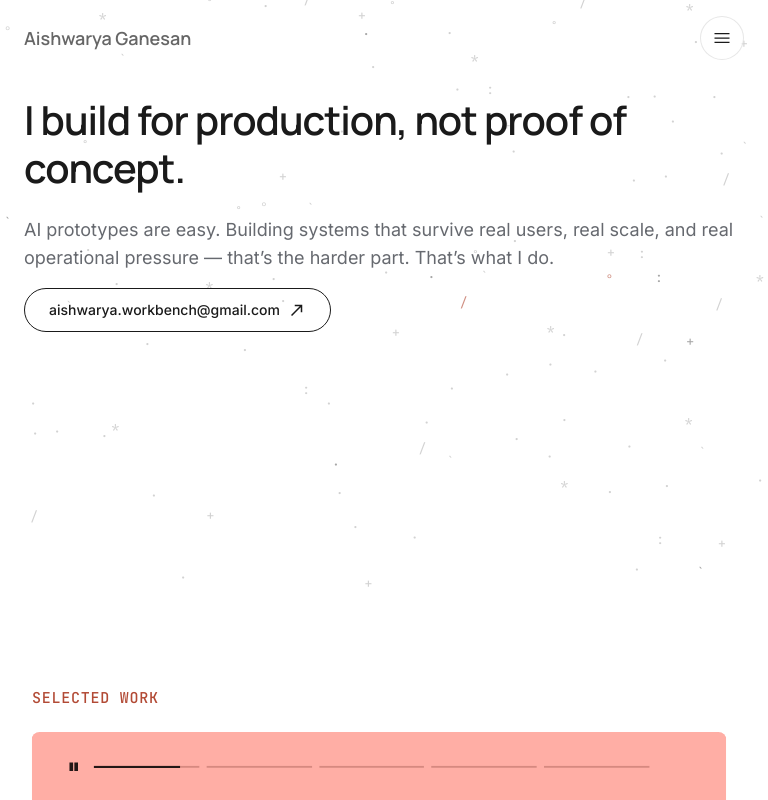
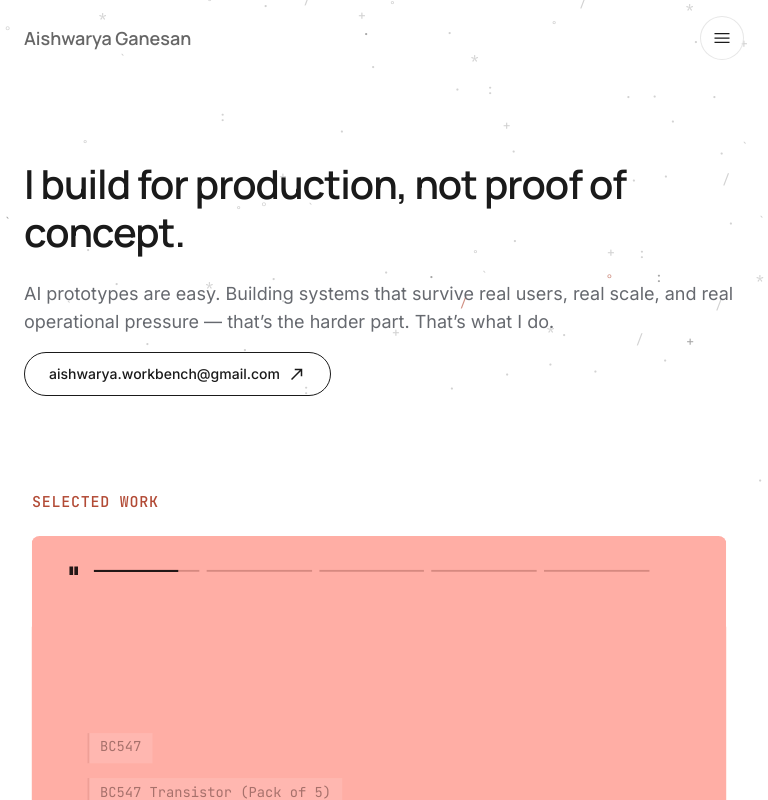
Before and after one commit to 95-ag/ag-portfolio, a Next.js app: page / in a window 768 px wide. Shown: the top 800 px of the page. Built offline with nearby package versions, Linux system fonts and the light colour scheme.

Commit message:
fix: close the stacked home hero up to its content and give mid tiers more top space

```diff
--- a/src/app/page.tsx
+++ b/src/app/page.tsx
@@ -46,12 +46,12 @@ export default function HomePage() {
         <div
           data-home-body
           data-scroll-top="off"
-          className="flex flex-col gap-[var(--spacing-4xl)] pt-[var(--spacing-xl)] pb-[var(--spacing-xl)] min-[861px]:pt-[var(--spacing-4xl)] md:gap-[calc(var(--spacing-4xl)+var(--spacing-3xl))] stack:gap-0"
+          className="flex flex-col gap-[var(--spacing-4xl)] pt-[var(--spacing-xl)] pb-[var(--spacing-xl)] md:pt-[var(--spacing-4xl)] md:gap-[calc(var(--spacing-4xl)+var(--spacing-3xl))] stack:gap-0"
         >
           {/* Hero: the statement on the left, the lead and the email action on the right. */}
           <header
             data-snap="hero"
-            className="grid grid-cols-[1.3fr_1fr] items-center gap-[var(--spacing-2xl)] min-[1440px]:grid-cols-[1.4fr_1fr] stack:min-h-[62dvh] stack:grid-cols-1 stack:content-start stack:gap-[var(--spacing-lg)]"
+            className="grid grid-cols-[1.3fr_1fr] items-center gap-[var(--spacing-2xl)] min-[1440px]:grid-cols-[1.4fr_1fr] stack:grid-cols-1 stack:gap-[var(--spacing-lg)]"
           >
             <Heading level={1} type="display-primary">
               I build for production, not proof of concept.
--- a/src/components/home/spotlight.css
+++ b/src/components/home/spotlight.css
@@ -246,6 +246,11 @@
   html:has([data-spot-snap]) [data-snap="hero"] {
     scroll-margin-top: calc(var(--spacing-3xl) + var(--spacing-xl));
   }
+  @media (min-width: 768px) {
+    html:has([data-spot-snap]) [data-snap="hero"] {
+      scroll-margin-top: calc(var(--spacing-3xl) + var(--spacing-4xl));
+    }
+  }
 
   /* The normal form before the snap: 96px above, the heading, 24px, then a card inset 32px a side. Scroll-linked (SnapProgress
      writes --sf-p, 0 → 1, and --sf-k, the card's starting scale) the card scales to the full screen by transform; the screen
```
